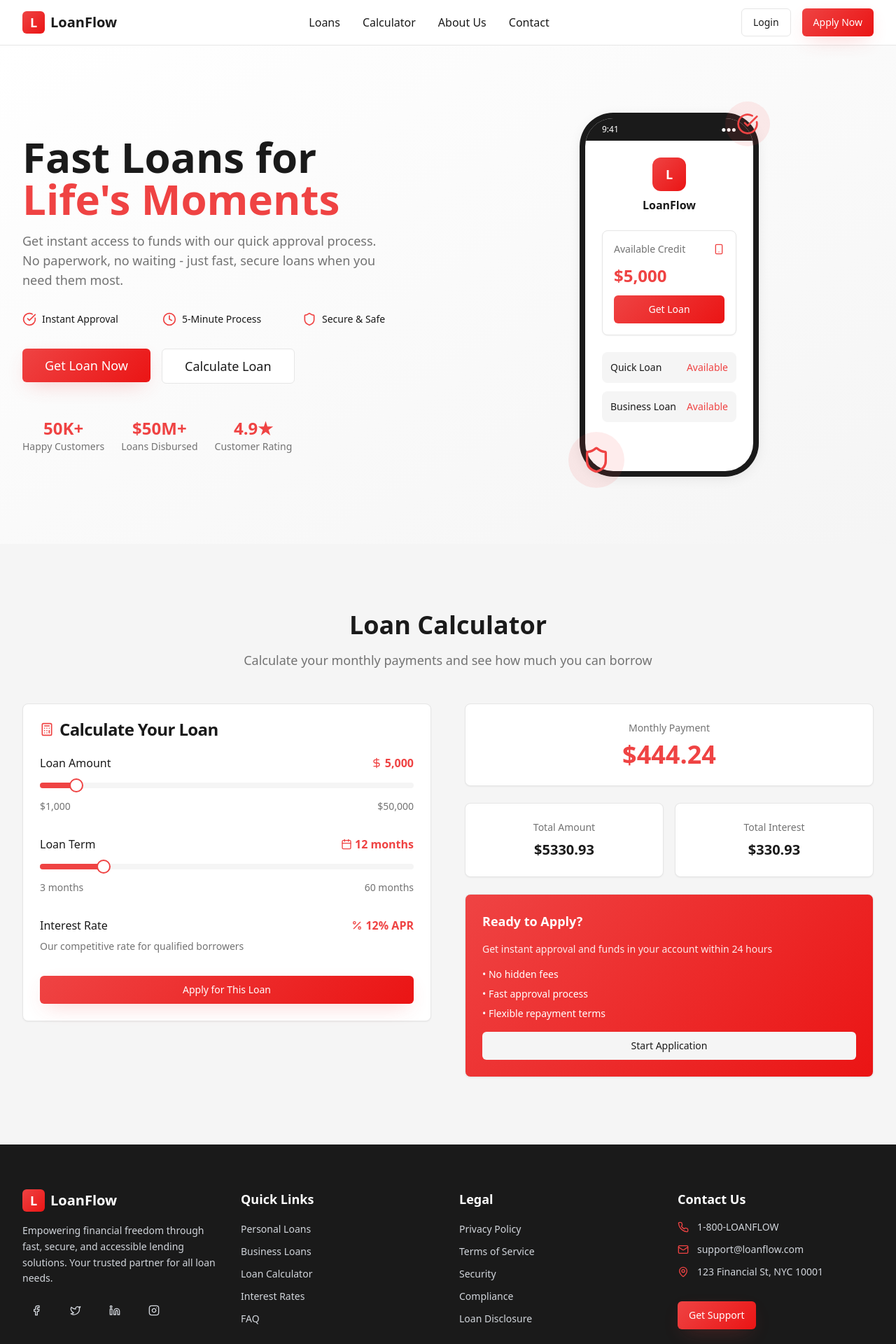
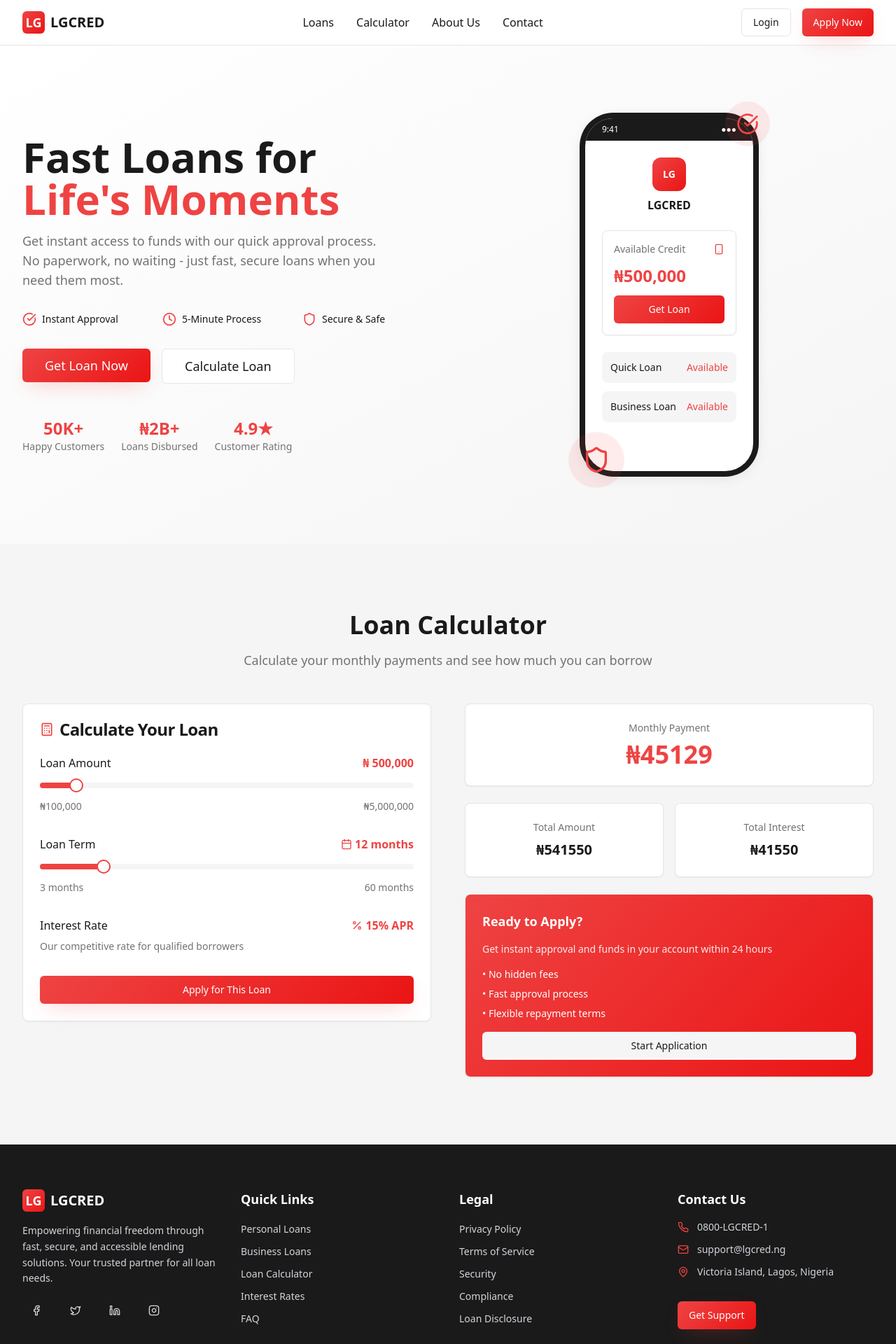
Before and after one commit to Plutosama101/red-loan-boost, a React (Vite) app: page / in a window 1280 px wide. Shown: the top 1920 px of the page at 70% size. Built offline with nearby package versions, Linux system fonts and the light colour scheme; the HTML template or start-up script is replaced by a standard one.

Commit message:
Add company name and features

```diff
--- a/index.html
+++ b/index.html
@@ -3,12 +3,12 @@
   <head>
     <meta charset="UTF-8" />
     <meta name="viewport" content="width=device-width, initial-scale=1.0" />
-    <title>LoanFlow - Fast & Secure Personal Loans</title>
-    <meta name="description" content="Get instant approval on personal loans up to $50,000. Fast, secure, and transparent lending with competitive rates. Apply online in minutes." />
-    <meta name="author" content="LoanFlow" />
+    <title>LGCRED - Fast & Secure Personal Loans in Nigeria</title>
+    <meta name="description" content="Get instant approval on personal loans up to ₦5,000,000. Fast, secure, and transparent lending with competitive rates. Apply online in minutes." />
+    <meta name="author" content="LGCRED" />
 
-    <meta property="og:title" content="LoanFlow - Fast & Secure Personal Loans" />
-    <meta property="og:description" content="Get instant approval on personal loans up to $50,000. Fast, secure, and transparent lending with competitive rates." />
+    <meta property="og:title" content="LGCRED - Fast & Secure Personal Loans in Nigeria" />
+    <meta property="og:description" content="Get instant approval on personal loans up to ₦5,000,000. Fast, secure, and transparent lending with competitive rates." />
     <meta property="og:type" content="website" />
     <meta property="og:image" content="https://lovable.dev/opengraph-image-p98pqg.png" />
 
--- a/src/components/Footer.tsx
+++ b/src/components/Footer.tsx
@@ -11,9 +11,9 @@ const Footer = () => {
           <div className="space-y-4">
             <div className="flex items-center space-x-2">
               <div className="w-8 h-8 bg-gradient-primary rounded-md flex items-center justify-center">
-                <span className="text-white font-bold text-lg">L</span>
+                <span className="text-white font-bold text-lg">LG</span>
               </div>
-              <span className="text-xl font-bold">LoanFlow</span>
+              <span className="text-xl font-bold">LGCRED</span>
             </div>
             <p className="text-gray-300 text-sm leading-relaxed">
               Empowering financial freedom through fast, secure, and accessible lending solutions.
@@ -65,15 +65,15 @@ const Footer = () => {
             <div className="space-y-3">
               <div className="flex items-center space-x-3">
                 <Phone className="h-4 w-4 text-primary" />
-                <span className="text-sm text-gray-300">1-800-LOANFLOW</span>
+                <span className="text-sm text-gray-300">0800-LGCRED-1</span>
               </div>
               <div className="flex items-center space-x-3">
                 <Mail className="h-4 w-4 text-primary" />
-                <span className="text-sm text-gray-300">support@loanflow.com</span>
+                <span className="text-sm text-gray-300">support@lgcred.ng</span>
               </div>
               <div className="flex items-center space-x-3">
                 <MapPin className="h-4 w-4 text-primary" />
-                <span className="text-sm text-gray-300">123 Financial St, NYC 10001</span>
+                <span className="text-sm text-gray-300">Victoria Island, Lagos, Nigeria</span>
               </div>
             </div>
             <div className="pt-4">
@@ -88,7 +88,7 @@ const Footer = () => {
 
         <div className="flex flex-col md:flex-row justify-between items-center space-y-4 md:space-y-0">
           <p className="text-sm text-gray-300">
-            © 2024 LoanFlow. All rights reserved. Licensed Lender NMLS #123456
+            © 2024 LGCRED. All rights reserved. Licensed by CBN RC #123456
           </p>
           <div className="flex items-center space-x-6 text-xs text-gray-400">
             <span>Equal Housing Lender</span>
--- a/src/components/Header.tsx
+++ b/src/components/Header.tsx
@@ -12,9 +12,9 @@ const Header = () => {
           {/* Logo */}
           <div className="flex items-center space-x-2">
             <div className="w-8 h-8 bg-gradient-primary rounded-md flex items-center justify-center">
-              <span className="text-white font-bold text-lg">L</span>
+              <span className="text-white font-bold text-lg">LG</span>
             </div>
-            <span className="text-xl font-bold text-foreground">LoanFlow</span>
+            <span className="text-xl font-bold text-foreground">LGCRED</span>
           </div>
 
           {/* Desktop Navigation */}
--- a/src/components/Hero.tsx
+++ b/src/components/Hero.tsx
@@ -60,7 +60,7 @@ const Hero = () => {
                 <div className="text-sm text-muted-foreground">Happy Customers</div>
               </div>
               <div className="text-center">
-                <div className="text-2xl font-bold text-primary">$50M+</div>
+                <div className="text-2xl font-bold text-primary">₦2B+</div>
                 <div className="text-sm text-muted-foreground">Loans Disbursed</div>
               </div>
               <div className="text-center">
@@ -86,9 +86,9 @@ const Hero = () => {
                   <div className="p-6 space-y-6">
                     <div className="text-center space-y-2">
                       <div className="w-12 h-12 bg-gradient-primary rounded-xl mx-auto flex items-center justify-center">
-                        <span className="text-white font-bold text-lg">L</span>
+                        <span className="text-white font-bold text-sm">LG</span>
                       </div>
-                      <h3 className="font-bold text-foreground">LoanFlow</h3>
+                      <h3 className="font-bold text-foreground">LGCRED</h3>
                     </div>
 
                     <Card className="p-4 space-y-3">
@@ -96,7 +96,7 @@ const Hero = () => {
                         <span className="text-sm text-muted-foreground">Available Credit</span>
                         <Smartphone className="h-4 w-4 text-primary" />
                       </div>
-                      <div className="text-2xl font-bold text-primary">$5,000</div>
+                      <div className="text-2xl font-bold text-primary">₦500,000</div>
                       <Button className="w-full bg-gradient-primary text-white">
                         Get Loan
                       </Button>
--- a/src/components/LoanCalculator.tsx
+++ b/src/components/LoanCalculator.tsx
@@ -6,9 +6,9 @@ import { Slider } from "@/components/ui/slider";
 import { Calculator, DollarSign, Calendar, Percent } from "lucide-react";
 
 const LoanCalculator = () => {
-  const [amount, setAmount] = useState([5000]);
+  const [amount, setAmount] = useState([500000]);
   const [term, setTerm] = useState([12]);
-  const [rate] = useState(12); // Fixed rate for demo
+  const [rate] = useState(15); // Fixed rate for demo - Nigeria typical rate
 
   const monthlyPayment = (amount[0] * (rate / 100 / 12)) / (1 - Math.pow(1 + (rate / 100 / 12), -term[0]));
   const totalAmount = monthlyPayment * term[0];
@@ -41,21 +41,21 @@ const LoanCalculator = () => {
                 <div className="flex items-center justify-between">
                   <Label className="text-base font-medium">Loan Amount</Label>
                   <div className="flex items-center space-x-1 text-primary font-bold">
-                    <DollarSign className="h-4 w-4" />
+                    <span className="text-primary">₦</span>
                     <span>{amount[0].toLocaleString()}</span>
                   </div>
                 </div>
                 <Slider
                   value={amount}
                   onValueChange={setAmount}
-                  max={50000}
-                  min={1000}
-                  step={500}
+                  max={5000000}
+                  min={100000}
+                  step={50000}
                   className="w-full"
                 />
                 <div className="flex justify-between text-sm text-muted-foreground">
-                  <span>$1,000</span>
-                  <span>$50,000</span>
+                  <span>₦100,000</span>
+                  <span>₦5,000,000</span>
                 </div>
               </div>
 
@@ -109,7 +109,7 @@ const LoanCalculator = () => {
                 <div className="text-center space-y-2">
                   <p className="text-sm text-muted-foreground">Monthly Payment</p>
                   <p className="text-4xl font-bold text-primary">
-                    ${monthlyPayment.toFixed(2)}
+                    ₦{monthlyPayment.toFixed(0)}
                   </p>
                 </div>
               </CardContent>
@@ -120,7 +120,7 @@ const LoanCalculator = () => {
                 <CardContent className="pt-6 text-center">
                   <p className="text-sm text-muted-foreground mb-2">Total Amount</p>
                   <p className="text-xl font-bold text-foreground">
-                    ${totalAmount.toFixed(2)}
+                    ₦{totalAmount.toFixed(0)}
                   </p>
                 </CardContent>
               </Card>
@@ -129,7 +129,7 @@ const LoanCalculator = () => {
                 <CardContent className="pt-6 text-center">
                   <p className="text-sm text-muted-foreground mb-2">Total Interest</p>
                   <p className="text-xl font-bold text-foreground">
-                    ${totalInterest.toFixed(2)}
+                    ₦{totalInterest.toFixed(0)}
                   </p>
                 </CardContent>
               </Card>
```
